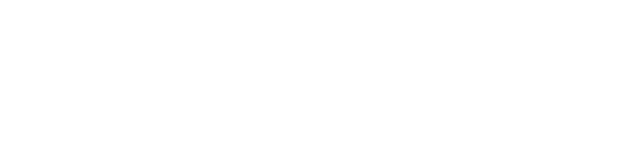
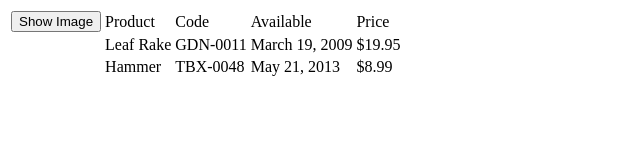
Before and after one commit to viethung09/nutri, a plain HTML site: page index.html in a window 1280 px wide. Shown: the whole page, without its empty margins (0-640 px from the left). Drawn offline with Linux system fonts and the light colour scheme.

Commit message:
Init Controller

```diff
--- /dev/null
+++ b/app/app.js
@@ -0,0 +1,4 @@
+(function () {
+  "use strict";
+  var app = angular.module("productManagement",[]);
+}());
--- /dev/null
+++ b/app/products/productListCtrl.js
@@ -0,0 +1,42 @@
+(function () {
+
+  "use strict";
+
+  angular.module("productManagement")
+  .controller("ProductListCtrl", ProductListCtrl);
+
+  function ProductListCtrl() {
+    var vm = this;
+    vm.products = [{" productId": 1,
+    "productName": "Leaf Rake",
+    "productCode": "GDN-0011",
+    "releaseDate": "March 19, 2009",
+    "description": "Leaf rake with 48-inch handle.",
+    "cost": 9.00,
+    "price": 19.95,
+    "category": "garden",
+    "tags": [ "leaf", "tool" ],
+    "imageUrl": "http://openclipart.org/image/300px/svg_to_png/26215/Anonymous_Leaf_Rake.png"
+  },
+  {
+    "productId": 5,
+    "productName": "Hammer",
+    "productCode": "TBX-0048",
+    "releaseDate": "May 21, 2013",
+    "description": "Curved claw steel hammer",
+    "cost": 1.00,
+    "price": 8.99,
+    "category": "toolbox",
+    "tags": ["tool"],
+    "imageUrl": "http://openclipart.org/image/300px/svg_to_png/73/rejon_Hammer.png"
+  }];
+
+  vm.showImage = false;
+
+  // reset and get vm.showImage
+  vm.toggleImage = function () {
+    vm.showImage = !vm.showImage;
+    return vm.showImage;
+  }
+}
+}());
--- a/index.html
+++ b/index.html
@@ -7,8 +7,39 @@
     <!-- Library Scripts -->
     <script src="js/angular.min.js" charset="utf-8"></script>
 
+    <!-- Application Script -->
+    <script src="app/app.js" charset="utf-8"></script>
+
+    <!-- Application controllers -->
+    <script src="app/products/productListCtrl.js" charset="utf-8"></script>
+
   </head>
-  <body ng-app>
+  <body ng-app="productManagement">
+    <table ng-controller="ProductListCtrl as vm">
 
+      <thead>
+        <tr>
+          <td><button type="button" name="button" ng-click="vm.toggleImage()"> {{ vm.showImage ? "Hide" : "Show" }} Image</button></td>
+          <td>Product</td>
+          <td>Code</td>
+          <td>Available</td>
+          <td>Price</td>
+        </tr>
+      </thead>
+      <tbody>
+        <tr ng-repeat="product in vm.products">
+          <td>
+            <img ng-if="vm.showImage"
+                 ng-src="{{ product.imageUrl }}"
+                 title="{{ product.productName }}"
+                 style="width:70px;margin:2px">
+          </td>
+          <td>{{ product.productName}}</td>
+          <td>{{ product.productCode }}</td>
+          <td>{{ product.releaseDate }}</td>
+          <td>{{ product.price | currency }}</td>
+        </tr>
+      </tbody>
+    </table>
   </body>
 </html>
```
